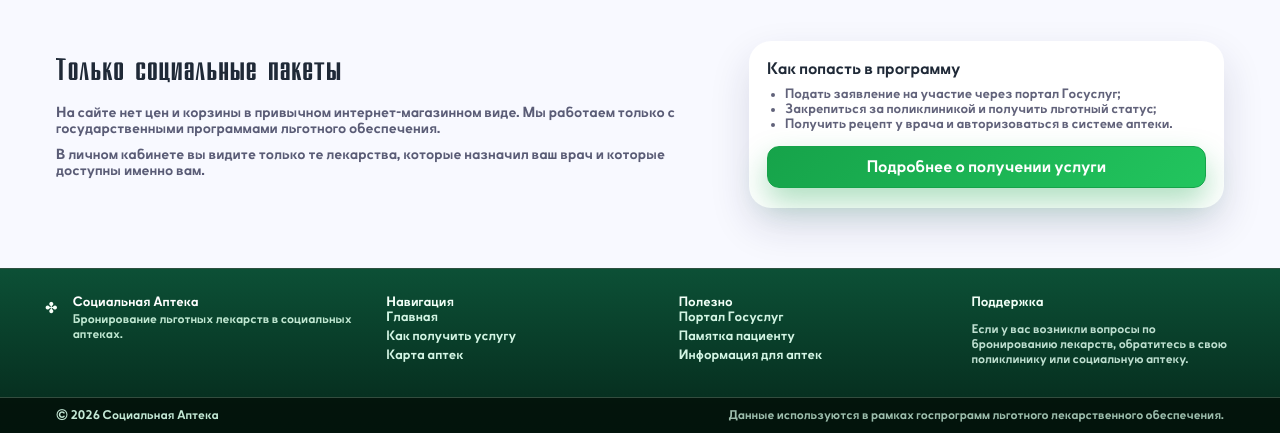
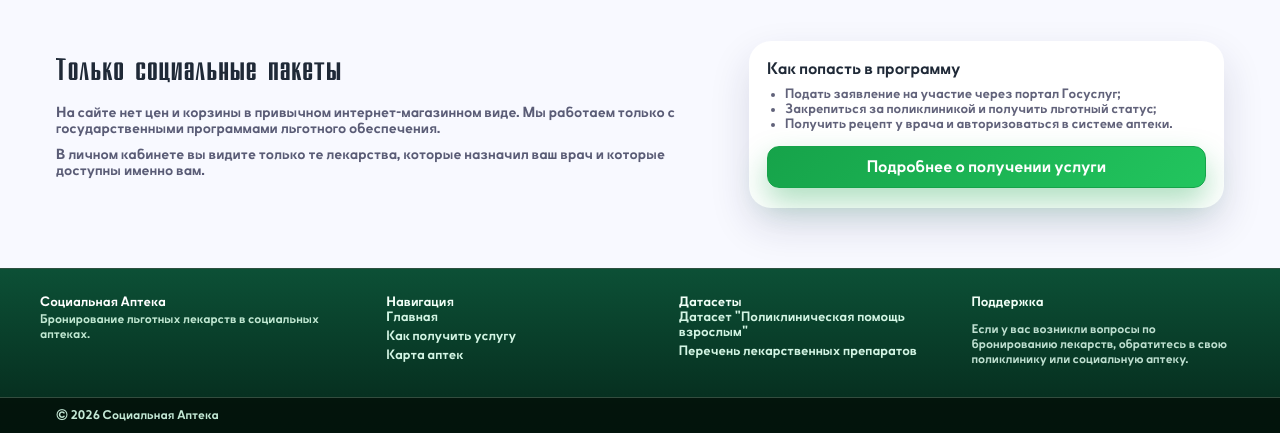
Before and after one commit to mizukiroo/coursProjectPharmacy, a PHP site: page /index.php in a window 1280 px wide. Shown: the part 955-1388 px from the top of the page. Run offline with PHP 8.4, Linux system fonts and the light colour scheme.

Commit message:
добавлен логотип

```diff
--- a/src/public/footer.php
+++ b/src/public/footer.php
@@ -6,7 +6,6 @@
 <footer class="siteFooter herb-footer">
     <div class="container herb-footer-grid">
         <div class="herb-footer-brand">
-            <div class="herb-logo-mark herb-logo-mark--small">✤</div>
             <div>
                 <div class="herb-footer-title">Социальная Аптека</div>
                 <div class="herb-footer-subtitle">
@@ -23,10 +22,9 @@
         </div>
 
         <div class="herb-footer-col">
-            <div class="herb-footer-head">Полезно</div>
-            <a href="https://www.gosuslugi.ru" target="_blank" rel="noreferrer">Портал Госуслуг</a>
-            <a href="javascript:void(0)">Памятка пациенту</a>
-            <a href="javascript:void(0)">Информация для аптек</a>
+            <div class="herb-footer-head">Датасеты</div>
+            <a href="https://data.mos.ru/opendata/503?pageSize=10&pageIndex=0&isDynamic=false&version=3&release=714" target="_blank" rel="noreferrer">Датасет "Поликлиническая помощь взрослым"</a>
+            <a href="https://www.garant.ru/products/ipo/prime/doc/72761778/#1000">Перечень лекарственных препаратов</a>
         </div>
 
         <div class="herb-footer-col">
@@ -38,7 +36,6 @@
     <div class="herb-footer-bottom">
         <div class="container herb-footer-bottom-row">
             <span>© <?= date('Y') ?> Социальная Аптека</span>
-            <span class="herb-footer-mini">Данные используются в рамках госпрограмм льготного лекарственного обеспечения.</span>
         </div>
     </div>
 </footer>
--- a/src/public/header.php
+++ b/src/public/header.php
@@ -21,7 +21,9 @@ $current = basename($_SERVER['PHP_SELF']);
 
             <!-- ЛОГО -->
             <a href="index.php" class="herb-logo">
-                <div class="herb-logo-mark">✤</div>
+                <div class="herb-logo-mark">
+                    <img src="images/logo_no_bg_white_outline.png" alt="Социальная Аптека" class="herb-logo-img">
+                </div>
                 <div class="herb-logo-text">
                     <div class="herb-logo-title">Социальные Аптеки Москвы</div>
                     <div class="herb-logo-subtitle">льготные лекарства онлайн</div>
```
Also changed, not shown: src/public/images/logo_no_bg_white_outline.png (added).
